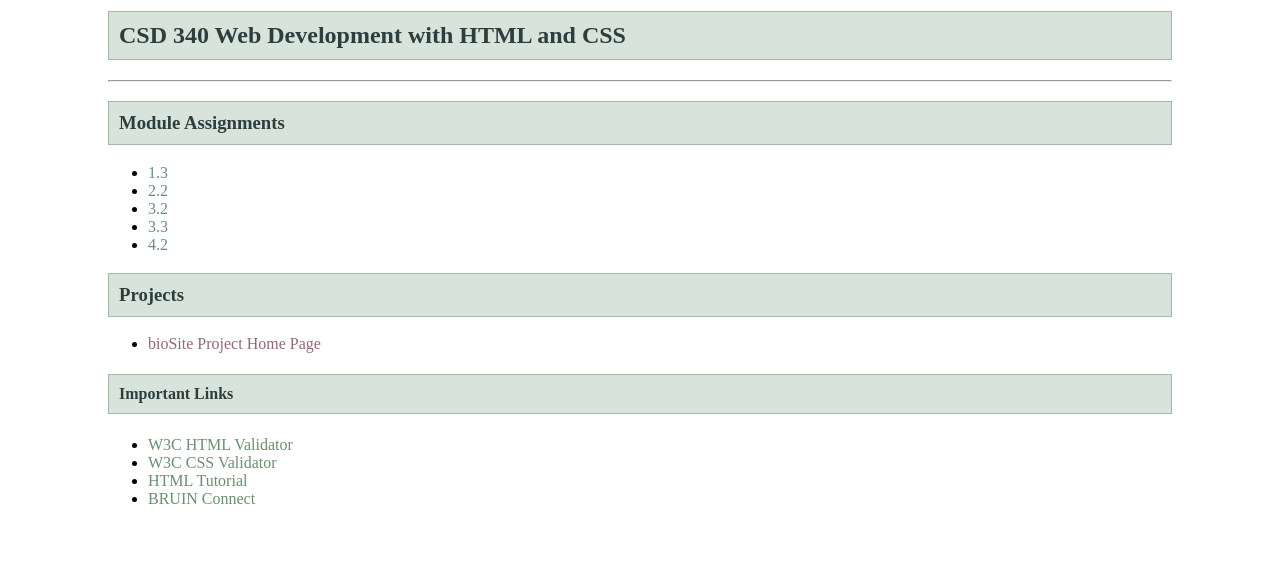
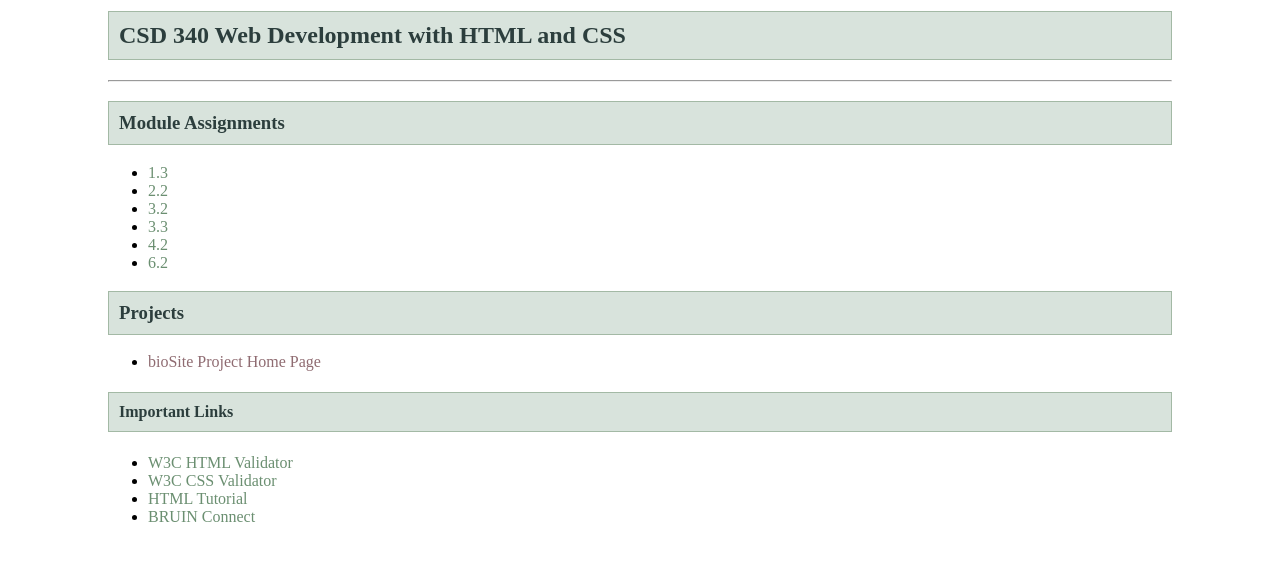
Before and after one commit to bellaapo/csd-340, a plain HTML site: page index.html in a window 1280 px wide. Shown: the part 119-680 px from the top of the page. Drawn offline with Linux system fonts and the light colour scheme; a web font is replaced by a local one.

Commit message:
Update index.html

```diff
--- a/index.html
+++ b/index.html
@@ -23,6 +23,7 @@
         <li><a href="module-3/apo-assignment3.2.pdf">3.2</a></li>
         <li><a href="module-3/apo_mod3_3.html">3.3</a></li>
         <li><a href="module-4/Apo_Mod4_2.html">4.2</a></li>
+        <li><a href="module-4/Apo_Mod6_2.html">6.2</a></li>
     </ul>
     <h3>Projects</h3>
     <ul>
```
